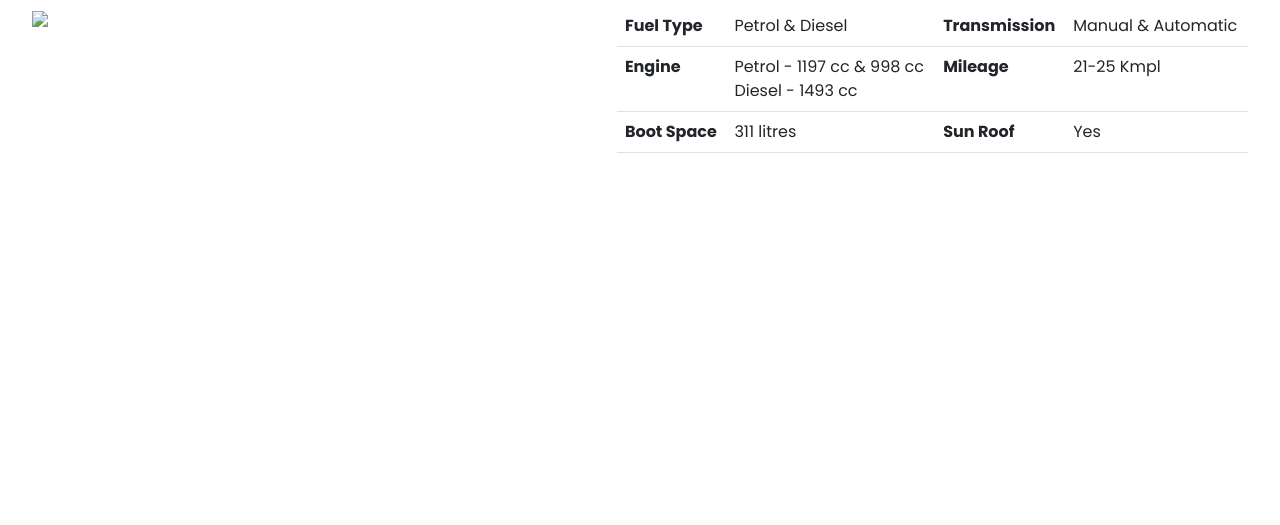
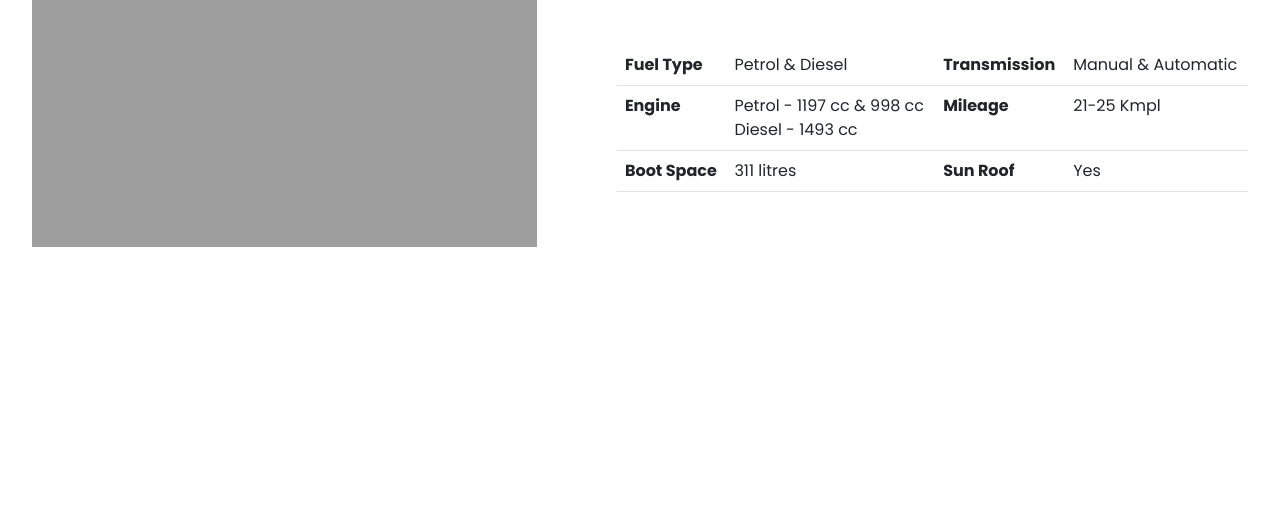
Before and after one commit to be11o/Vehicle-Auction-System, a plain HTML site: page product.html in a window 1280 px wide. Shown: the part 275-800 px from the top of the page. Drawn offline with nearby package versions, Linux system fonts and the light colour scheme; the site is published under a folder, as on GitHub Pages, so addresses that start at the root find nothing.

Commit message:
Fixes in Product.html page

```diff
--- a/product.html
+++ b/product.html
@@ -1,20 +1,17 @@
 <!DOCTYPE html>
 <html lang="en">
+
 <head>
     <meta charset="UTF-8">
     <meta http-equiv="X-UA-Compatible" content="IE=edge">
     <meta name="viewport" content="width=device-width, initial-scale=1.0">
     <link rel="stylesheet" href="product.css">
-    <link
-      href="https://cdn.jsdelivr.net/npm/bootstrap@5.2.1/dist/css/bootstrap.min.css"
-      rel="stylesheet"
-      integrity="sha384-iYQeCzEYFbKjA/T2uDLTpkwGzCiq6soy8tYaI1GyVh/UjpbCx/TYkiZhlZB6+fzT"
-      crossorigin="anonymous"
-    />
+    <link href="https://cdn.jsdelivr.net/npm/bootstrap@5.2.1/dist/css/bootstrap.min.css" rel="stylesheet" integrity="sha384-iYQeCzEYFbKjA/T2uDLTpkwGzCiq6soy8tYaI1GyVh/UjpbCx/TYkiZhlZB6+fzT" crossorigin="anonymous" />
     <link href='https://unpkg.com/boxicons@2.1.2/css/boxicons.min.css' rel='stylesheet'>
 
     <title>Product Details</title>
 </head>
+
 <body>
     <!--NavBar-->
     <header>
@@ -37,7 +34,7 @@
     </header>
     <div class="container-1">
         <div class="box-1">
-            <img src="/img/carspng/i20.png">
+            <img src="img/carspng/i20.png">
         </div>
         <div class="box-2">
             <h1>Hyundai Elite i20</h1>
@@ -70,4 +67,5 @@
     </div>
     <script src=" script.js "></script>
 </body>
+
 </html>
```
Also changed, not shown: product2.html (+5 -7 lines). Lines whose indentation alone changed are shown as unchanged.
